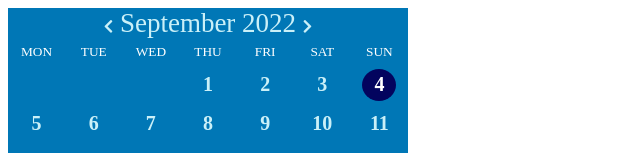
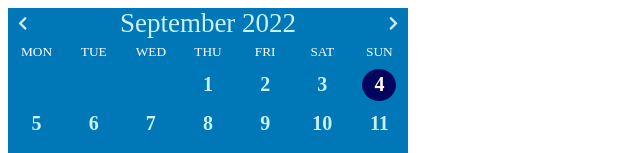
Before and after one commit to ZdravkoHr/Calendar, a Vue app: page / in a window 1280 px wide. Shown: the top 153 px of the page, without its empty margins (0-640 px from the left). Built offline with nearby package versions, Linux system fonts and the light colour scheme; a web font is replaced by a local one.

Commit message:
place the arrows for month change in the corners to have them not moving when the length of the month changes

```diff
--- a/src/components/calendar-components/Header.vue
+++ b/src/components/calendar-components/Header.vue
@@ -40,4 +40,10 @@ header {
     font-size: 15px;
   }
 }
+
+.month-name {
+  display: flex;
+  justify-content: space-between;
+  align-items: center;
+}
 </style>
```
